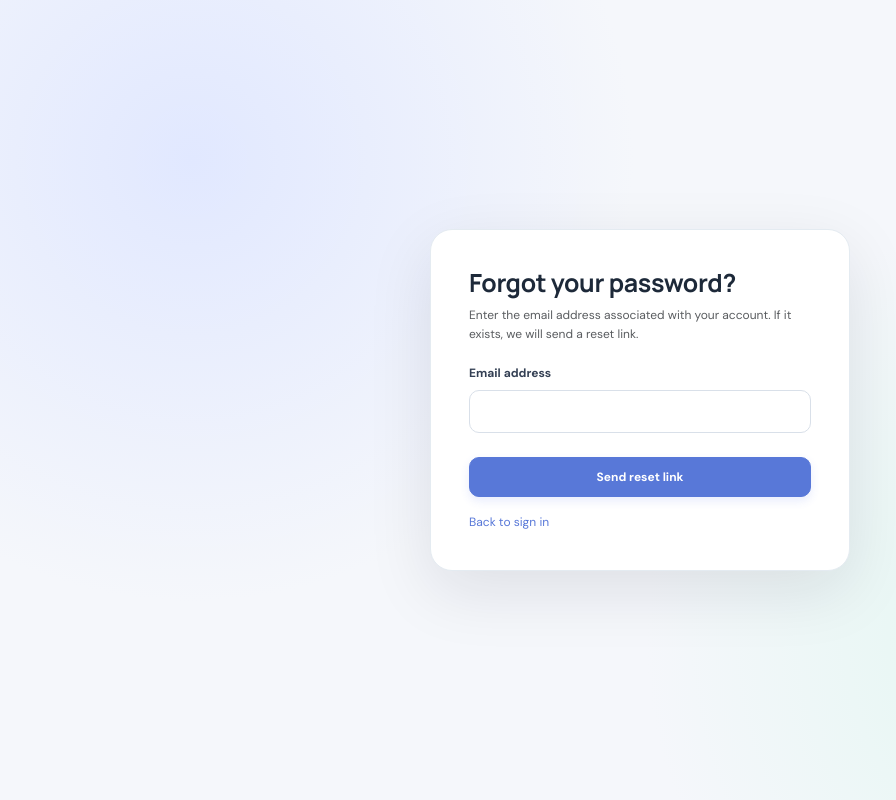
After one commit to sravani-reddy05/DigitalSentinel, a Flask app: page /forgot-password in a window 1280 px wide. The commit adds this page. Shown: the whole page, without its empty margins (0-896 px from the left). Run offline with Flask 3, Linux system fonts and the light colour scheme.

Commit message:
Add password reset functionality with email notifications
- Implemented forgot password and reset password routes in app.py.
- Added SMTP configuration options to .env.example and config.py.
- Created email sending logic for password reset links.
- Updated user model to handle password reset nonce and password updates.
- Modified database schema to include user_id in detections and scan_history tables.
- Enhanced dashboard and report routes to filter detections by user.
- Added tests for password reset functionality and user-specific detection views.
- Updated templates for password reset and login to include new features.

```diff
--- a/app.py
+++ b/app.py
@@ -3,11 +3,22 @@ load_dotenv(override=False)
 
 from flask import Flask, render_template, request, jsonify, session, redirect, url_for
 import os
+import secrets
+import smtplib
+from email.message import EmailMessage
+from itsdangerous import URLSafeTimedSerializer, BadSignature, SignatureExpired
 
 from config import Config
 from database.db import initialize_database
 from database.seed_data import seed_database
-from database.models.user_model import create_user, get_user_by_email, verify_user_password
+from database.models.user_model import (
+    create_user,
+    get_user_by_email,
+    verify_user_password,
+    set_password_reset_nonce,
+    get_user_for_password_reset,
+    update_user_password,
+)
 
 from database.models.routes.dashboard_routes import dashboard_bp
 from database.models.routes.brand_routes import brand_bp
@@ -39,17 +50,49 @@ def template_settings():
 
 @app.before_request
 def require_login():
-    public_paths = {"/login", "/signup", "/logout", "/health", "/architecture"}
+    public_paths = {
+        "/login", "/signup", "/logout", "/health",
+        "/forgot-password", "/reset-password",
+    }
     if request.path.startswith("/static/"):
-        return None
-    if request.path.startswith("/api/") and request.path != "/api/assistant/chat":
         return None
     if request.path.startswith("/language/"):
         return None
-    if request.path in public_paths or request.path.startswith("/login") or request.path.startswith("/signup"):
+    if (
+        request.path in public_paths
+        or request.path.startswith("/reset-password/")
+    ):
         return None
-    if request.path == "/" and not session.get("user_id"):
-        return redirect(url_for("login_page"))
+    if not session.get("user_id"):
+        if request.path.startswith("/api/"):
+            return jsonify({"error": "Please sign in to access this resource."}), 401
+        return redirect(url_for("login_page", next=request.full_path))
+
+
+def _password_reset_serializer():
+    return URLSafeTimedSerializer(app.secret_key, salt="digitalsentinel-password-reset")
+
+
+def _send_password_reset_email(email, reset_url):
+    if not all((Config.SMTP_HOST, Config.SMTP_FROM_EMAIL)):
+        raise RuntimeError("SMTP_HOST and SMTP_FROM_EMAIL must be configured to send password reset emails.")
+
+    message = EmailMessage()
+    message["Subject"] = "Reset your DigitalSentinel password"
+    message["From"] = Config.SMTP_FROM_EMAIL
+    message["To"] = email
+    message.set_content(
+        "A password reset was requested for your DigitalSentinel account.\n\n"
+        f"Use this link within one hour to choose a new password:\n{reset_url}\n\n"
+        "If you did not request this, you can ignore this email."
+    )
+
+    with smtplib.SMTP(Config.SMTP_HOST, Config.SMTP_PORT, timeout=15) as smtp:
+        if Config.SMTP_USE_TLS:
+            smtp.starttls()
+        if Config.SMTP_USERNAME:
+            smtp.login(Config.SMTP_USERNAME, Config.SMTP_PASSWORD)
+        smtp.send_message(message)
 
 
 # Initialize database
@@ -87,6 +130,98 @@ def login_page():
         return redirect(url_for("home"))
 
     return render_template("login.html", auth_error=None, form_type="signin")
+
+
+@app.route("/forgot-password", methods=["GET", "POST"])
+def forgot_password():
+    status_message = None
+    error_message = None
+    if request.method == "POST":
+        email = (request.form.get("email") or "").strip().lower()
+        user = get_user_by_email(email)
+        status_message = (
+            "If an account uses that email address, reset instructions will be sent. "
+            "If you do not receive an email, contact the administrator."
+        )
+        if user:
+            nonce = secrets.token_urlsafe(24)
+            set_password_reset_nonce(user["id"], nonce)
+            token = _password_reset_serializer().dumps(
+                {"user_id": user["id"], "nonce": nonce}
+            )
+            reset_url = url_for("reset_password", token=token, _external=True)
+            try:
+                _send_password_reset_email(user["email"], reset_url)
+            except (OSError, smtplib.SMTPException, RuntimeError):
+                app.logger.exception("Could not send password reset email")
+        return render_template(
+            "password_reset.html",
+            reset_mode=False,
+            status_message=status_message,
+        )
+
+    return render_template(
+        "password_reset.html",
+        reset_mode=False,
+        status_message=status_message,
+        error_message=error_message,
+    )
+
+
+@app.route("/reset-password/<token>", methods=["GET", "POST"])
+def reset_password(token):
+    try:
+        token_data = _password_reset_serializer().loads(token, max_age=3600)
+    except SignatureExpired:
+        return render_template(
+            "password_reset.html",
+            reset_mode=True,
+            token=token,
+            error_message="This reset link has expired. Request a new one.",
+        ), 400
+    except BadSignature:
+        return render_template(
+            "password_reset.html",
+            reset_mode=True,
+            token=token,
+            error_message="This reset link is invalid. Request a new one.",
+        ), 400
+
+    user = get_user_for_password_reset(
+        token_data.get("user_id"), token_data.get("nonce")
+    )
+    if not user:
+        return render_template(
+            "password_reset.html",
+            reset_mode=True,
+            token=token,
+            error_message="This reset link has already been used or is no longer valid.",
+        ), 400
+
+    if request.method == "POST":
+        password = request.form.get("password") or ""
+        confirmation = request.form.get("confirm_password") or ""
+        if len(password) < 8:
+            error_message = "Password must be at least 8 characters long."
+        elif password != confirmation:
+            error_message = "Passwords do not match."
+        else:
+            update_user_password(user["id"], password)
+            return render_template(
+                "login.html",
+                auth_error=None,
+                form_type="signin",
+                auth_status="Password updated. Sign in with your new password.",
+            )
+    else:
+        error_message = None
+
+    return render_template(
+        "password_reset.html",
+        reset_mode=True,
+        token=token,
+        error_message=error_message,
+    )
 
 
 @app.route("/signup", methods=["GET", "POST"])
--- a/config.py
+++ b/config.py
@@ -38,3 +38,9 @@ class Config:
     )
     VIRUSTOTAL_API_KEY = os.getenv("VIRUSTOTAL_API_KEY", "")
     SAFE_BROWSING_API_KEY = os.getenv("SAFE_BROWSING_API_KEY", "")
+    SMTP_HOST = os.getenv("SMTP_HOST", "")
+    SMTP_PORT = int(os.getenv("SMTP_PORT", "587"))
+    SMTP_USERNAME = os.getenv("SMTP_USERNAME", "")
+    SMTP_PASSWORD = os.getenv("SMTP_PASSWORD", "")
+    SMTP_FROM_EMAIL = os.getenv("SMTP_FROM_EMAIL", "")
+    SMTP_USE_TLS = os.getenv("SMTP_USE_TLS", "true").lower() == "true"
--- a/database/models/routes/app_store_routes.py
+++ b/database/models/routes/app_store_routes.py
@@ -1,5 +1,5 @@
 
-from flask import Blueprint, request, jsonify, render_template
+from flask import Blueprint, request, jsonify, render_template, session
 from pathlib import Path
 from PIL import Image, UnidentifiedImageError
 
@@ -95,7 +95,8 @@ def scan_app_listing():
         risk_score=risk["risk_score"],
         risk_level=risk["risk_level"],
         reasons=risk["reasons"],
-        is_official=False
+        is_official=False,
+        user_id=session["user_id"]
     )
 
     return jsonify({
--- a/database/models/routes/detection_routes.py
+++ b/database/models/routes/detection_routes.py
@@ -1,5 +1,5 @@
 
-from flask import Blueprint, request, jsonify, render_template
+from flask import Blueprint, request, jsonify, render_template, session
 
 from database.models.detection_model import (
     get_all_detections,
@@ -26,7 +26,7 @@ def detections_page():
 
 @detection_bp.route("/detection/<int:detection_id>")
 def detection_details_page(detection_id):
-    detection = get_detection_by_id(detection_id)
+    detection = get_detection_by_id(detection_id, user_id=session["user_id"])
 
     if not detection:
         return render_template("404.html"), 404
@@ -44,7 +44,8 @@ def list_detections():
 
     detections = get_all_detections(
         platform=platform or None,
-        status=status or None
+        status=status or None,
+        user_id=session["user_id"]
     )
 
     return jsonify({"detections": detections})
@@ -55,7 +56,7 @@ def list_detections():
     methods=["GET"]
 )
 def detection_details(detection_id):
-    detection = get_detection_by_id(detection_id)
+    detection = get_detection_by_id(detection_id, user_id=session["user_id"])
 
     if not detection:
         return jsonify({"error": "Detection not found"}), 404
@@ -68,10 +69,10 @@ def detection_details(detection_id):
     methods=["DELETE"]
 )
 def remove_detection(detection_id):
-    if not get_detection_by_id(detection_id):
+    if not get_detection_by_id(detection_id, user_id=session["user_id"]):
         return jsonify({"error": "Detection not found"}), 404
 
-    if not delete_detection(detection_id):
+    if not delete_detection(detection_id, user_id=session["user_id"]):
         return jsonify({"error": "Could not delete detection"}), 500
 
     return jsonify({
@@ -94,11 +95,13 @@ def change_detection_status(detection_id):
             "allowed_statuses": sorted(ALLOWED_STATUSES)
         }), 400
 
-    detection = get_detection_by_id(detection_id)
+    detection = get_detection_by_id(detection_id, user_id=session["user_id"])
     if not detection:
         return jsonify({"error": "Detection not found"}), 404
 
-    updated = update_detection_status(detection_id, new_status)
+    updated = update_detection_status(
+        detection_id, new_status, user_id=session["user_id"]
+    )
 
     if not updated:
         return jsonify({
--- a/database/models/routes/social_routes.py
+++ b/database/models/routes/social_routes.py
@@ -1,5 +1,5 @@
 
-from flask import Blueprint, request, jsonify, render_template
+from flask import Blueprint, request, jsonify, render_template, session
 from pathlib import Path
 
 from database.models.brand_model import get_brand
@@ -121,7 +121,8 @@ def scan_social_profile():
         risk_score=risk["risk_score"],
         risk_level=risk["risk_level"],
         reasons=risk["reasons"],
-        is_official=False
+        is_official=False,
+        user_id=session["user_id"]
     )
 
     return jsonify({
--- a/uploads/templates/login.html
+++ b/uploads/templates/login.html
@@ -83,6 +83,9 @@
             {% if auth_error %}
             <div class="alert alert-danger">{{ auth_error }}</div>
             {% endif %}
+            {% if auth_status %}
+            <div class="alert alert-success">{{ auth_status }}</div>
+            {% endif %}
 
             <button type="button" class="btn btn-outline-dark social-button" id="googleAuthButton">
                 <i class="bi bi-google"></i> Continue with Google
@@ -98,6 +101,9 @@
                 <div class="mb-3">
                     <label class="form-label" for="signinPassword">Password</label>
                     <input class="form-control" id="signinPassword" name="password" type="password" autocomplete="current-password" placeholder="Enter your password" required>
+                </div>
+                <div class="text-end mb-3">
+                    <a href="{{ url_for('forgot_password') }}">Forgot password?</a>
                 </div>
                 <button class="btn btn-primary w-100" type="submit">Sign In</button>
             </form>
--- /dev/null
+++ b/uploads/templates/password_reset.html
@@ -0,0 +1,45 @@
+<!DOCTYPE html>
+<html lang="{{ current_language }}">
+<head>
+    <meta charset="UTF-8">
+    <meta name="viewport" content="width=device-width, initial-scale=1">
+    <title>{{ 'Set a new password' if reset_mode else 'Forgot password' }} | DigitalSentinel</title>
+    <link href="https://cdn.jsdelivr.net/npm/bootstrap@5.3.3/dist/css/bootstrap.min.css" rel="stylesheet">
+    <link href="{{ url_for('project_static', filename='static/style.css') }}" rel="stylesheet">
+</head>
+<body class="login-page">
+    <main class="login-card">
+        <h2>{{ 'Choose a new password' if reset_mode else 'Forgot your password?' }}</h2>
+        <p class="text-muted">
+            {{ 'Set a new password for your DigitalSentinel account.' if reset_mode else 'Enter the email address associated with your account. If it exists, we will send a reset link.' }}
+        </p>
+
+        {% if error_message %}
+        <div class="alert alert-danger" role="alert">{{ error_message }}</div>
+        {% endif %}
+        {% if status_message %}
+        <div class="alert alert-success" role="status">{{ status_message }}</div>
+        {% endif %}
+
+        {% if reset_mode %}
+        <form method="POST" action="{{ url_for('reset_password', token=token) }}">
+            <label class="form-label" for="password">New password</label>
+            <input class="form-control mb-3" id="password" name="password"
+                   type="password" minlength="8" autocomplete="new-password" required>
+            <label class="form-label" for="confirm_password">Confirm new password</label>
+            <input class="form-control mb-3" id="confirm_password" name="confirm_password"
+                   type="password" minlength="8" autocomplete="new-password" required>
+            <button class="btn btn-primary w-100" type="submit">Update password</button>
+        </form>
+        {% else %}
+        <form method="POST" action="{{ url_for('forgot_password') }}">
+            <label class="form-label" for="email">Email address</label>
+            <input class="form-control mb-3" id="email" name="email"
+                   type="email" autocomplete="email" required>
+            <button class="btn btn-primary w-100" type="submit">Send reset link</button>
+        </form>
+        {% endif %}
+        <p class="mt-3 mb-0"><a href="{{ url_for('login_page') }}">Back to sign in</a></p>
+    </main>
+</body>
+</html>
```
Also changed, not shown: database/db.py (+28 -0 lines), database/models/detection_model.py (+29 -14 lines), database/models/routes/dashboard_routes.py (+13 -8 lines), database/models/routes/report_routes.py (+14 -7 lines), database/models/user_model.py (+41 -0 lines), database/schema.sql (+10 -1 lines), uploads/templates/dashboard.html (+33 -8 lines), uploads/templates/images/tests/test_password_reset.py (added, +61 -0 lines), uploads/templates/images/tests/test_routes.py (+96 -3 lines), uploads/templates/static/dashboard.css (+7 -0 lines), README.md, 1 other file.
